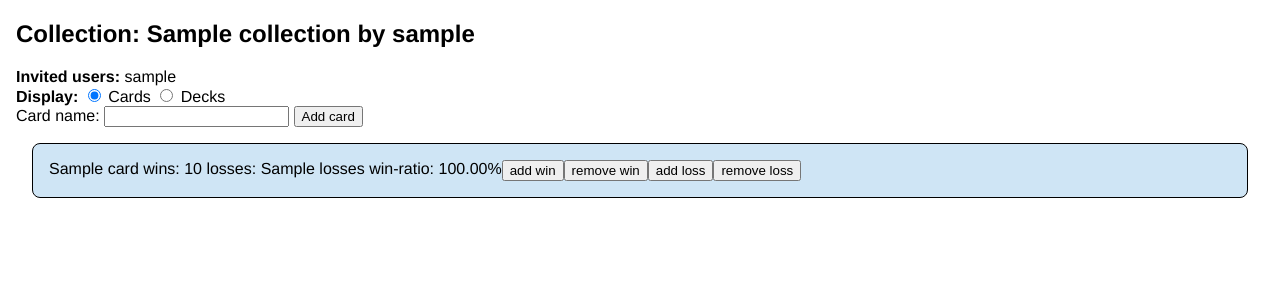
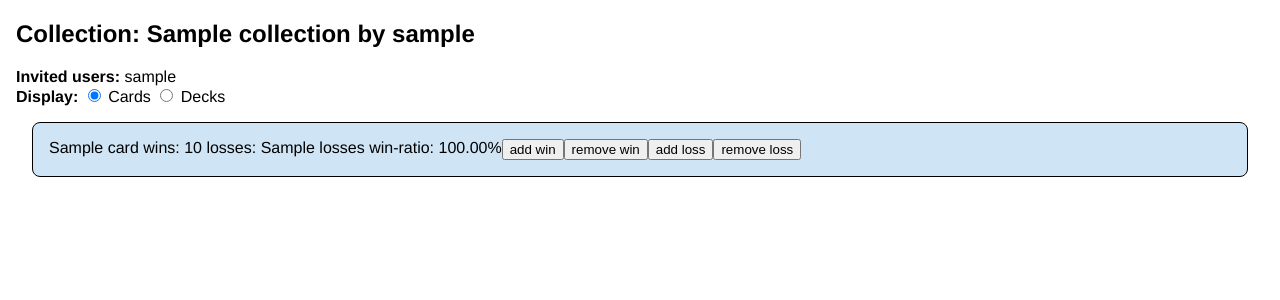
Before and after one commit to Regularmute/MTGCardTracker, a Flask app: template templates/collectionlist.html in a window 1280 px wide. Shown: the part 57-357 px from the top of the page. Run offline with Flask 3, Linux system fonts and the light colour scheme; the template is opened without the code that fills it: most values are stand-ins (such as "Sample title", 1, 10 or a date in 2020); parts of the project's set-up code (start-up, migrations or seed data) failed here and were passed over.

Commit message:
feat(templates): limit visible fields to unauthorized users

```diff
--- a/templates/collectionlist.html
+++ b/templates/collectionlist.html
@@ -11,7 +11,7 @@
 <br>
 
 {% if logged_userid == collection.owner_id %}
-    <strong>Uninvite user: </strong>
+    <strong>Uninvite user:</strong>
     <form action="/uninviteuser" method="post" onsubmit="return confirm(
         `Are you sure you want to uninvite this user?`);">
         <select name="uninvited_user">
@@ -21,6 +21,12 @@
         </select>
         <input type="submit" value="confirm">
         <input type="hidden" name="collection_id" value="{{ collection.id }}">
+        <input type="hidden" name="csrf_token" value="{{ session.csrf_token }}">
+    </form>
+    <strong>Invite User:</strong>
+    <form action="/inviteuser" method="post">
+        <input type="text" name="usernametoinvite">
+        <input type="submit" value="Invite user">
         <input type="hidden" name="csrf_token" value="{{ session.csrf_token }}">
     </form>
 {% endif %}
@@ -34,17 +40,12 @@
 </input>
 
 <div id="card_view">
-    <form action="/addcard" method="post">
-        Card name: <input type="text" name="cardname">
-        <input type="submit" value="Add card" minlength="1" maxlength="150">
-        <input type="hidden" name="csrf_token" value="{{ session.csrf_token }}">
-    </form>
     {% if logged_userid == collection.owner_id %}
-    <form action="/inviteuser" method="post">
-        Username: <input type="text" name="usernametoinvite">
-        <input type="submit" value="Invite user">
-        <input type="hidden" name="csrf_token" value="{{ session.csrf_token }}">
-    </form>
+        <form action="/addcard" method="post">
+            Card name: <input type="text" name="cardname">
+            <input type="submit" value="Add card" minlength="1" maxlength="150">
+            <input type="hidden" name="csrf_token" value="{{ session.csrf_token }}">
+        </form>
     {% endif %}
     {% for card in cardlist %}
     {% set winrate = (card.wins / (card.wins + card.losses) * 100) if not card.wins + card.losses == 0 else 0 %}
--- a/templates/decklist.html
+++ b/templates/decklist.html
@@ -4,6 +4,7 @@
 
 <h2>Deck: {{ deck.name }} by {{ deck.username }}</h2>
 
+{% if logged_userid == collection.owner_id or logged_userid == deck.creator_id %}
     <form action="/addcardtodeck" method="post">
         Add card from {{ collection.name }}:
         <select name="card_to_add">
@@ -15,12 +16,13 @@
         <input type="hidden" name="deck_id" value="{{ deck.id }}">
         <input type="hidden" name="csrf_token" value="{{ session.csrf_token }}">
     </form>
+{% endif %}
 
 {% for card in decklist %}
 {% set winrate = (card.wins / (card.wins + card.losses) * 100) if not card.wins + card.losses == 0 else 0 %}
 <div class="list_block">
     {{ card.name }} wins: {{ card.wins }} losses: {{ card.losses }} win-ratio: {{ '%0.2f' % winrate|float }}%
-    {% if logged_userid == collection.owner_id or logged_userid == deck.creator_id%}
+    {% if logged_userid == collection.owner_id or logged_userid == deck.creator_id %}
         <form action="/removecardfromdeck" method="post"
             onsubmit="return confirm(
                 'Are you sure you want to remove {{ card.name }} from deck {{ deck.name }}?');">
@@ -29,7 +31,6 @@
             <input type="hidden" name="cardslot_id" value="{{ card.slot_id }}">
             <input type="hidden" name="csrf_token" value="{{ session.csrf_token }}">
         </form>
-    {% endif %}
     <form action="/updatewins" method="post">
         <button name="addwins">add win</button>
         <input type="hidden" name="card_id" value="{{ card.id }}">
@@ -50,6 +51,7 @@
         <input type="hidden" name="card_id" value="{{ card.id }}">
         <input type="hidden" name="direction" value="remove">
     </form>
+    {% endif %}
 </div>
 {% endfor %}
 
```
Lines whose indentation alone changed are shown as unchanged.
